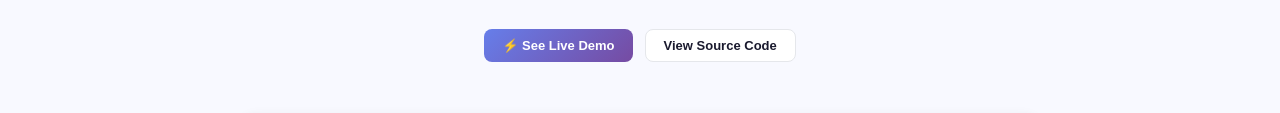
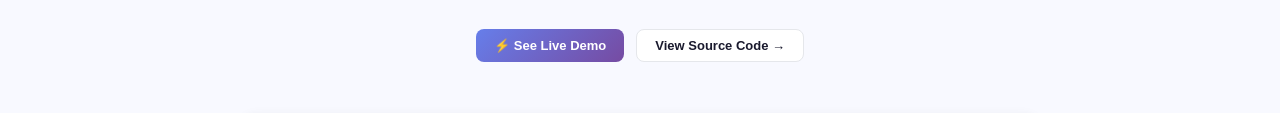
Before and after one commit to t-skayemba/nexadesk, a plain HTML site: page demo/index.html in a window 1280 px wide. Shown: the part 392-505 px from the top of the page. Drawn offline with Linux system fonts and the light colour scheme.

Commit message:
added live links

```diff
--- a/demo/index.html
+++ b/demo/index.html
@@ -467,7 +467,9 @@ footer a:hover { text-decoration: underline; }
         onclick="document.querySelector('.demo-section').scrollIntoView({behavior:'smooth'})">
         ⚡ See Live Demo
       </button>
-      <button class="btn-outline">View Source Code</button>
+      <a href="https://github.com/t-skayemba/nexadesk" target="_blank">
+        <button class="btn-outline">View Source Code →</button>
+      </a>
     </div>
   </div>
 </section>
```
